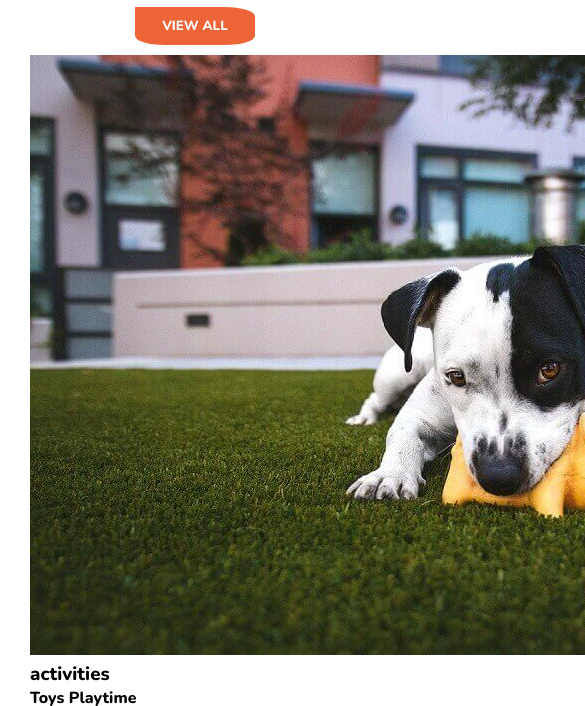
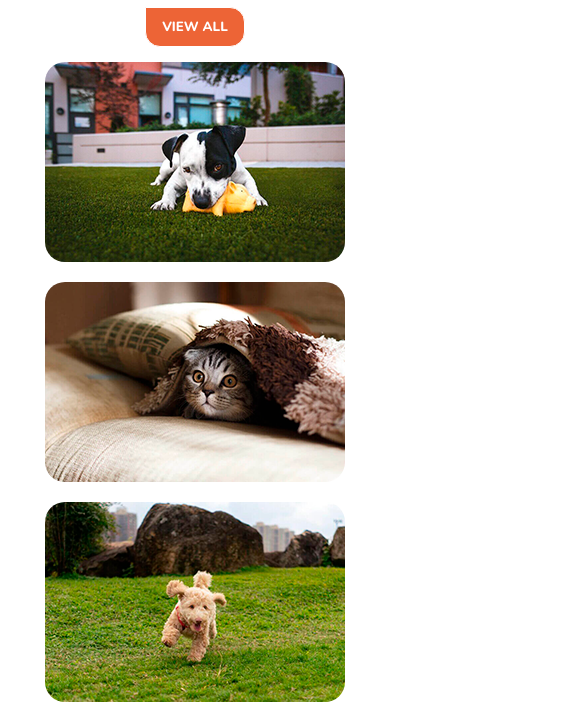
Before and after one commit to Horosh97/202309-w4ch4-daniel-andreu, a plain HTML site: page index.html in a window 390 px wide. Shown: the part 157-863 px from the top of the page, 585 px wide, since content can reach past the window. Drawn offline with nearby package versions, Linux system fonts and the light colour scheme.

Commit message:
Change images to .webp format and add styles to the card

```diff
--- a/index.html
+++ b/index.html
@@ -21,21 +21,21 @@
     </div>
     <ul class="pet-activities__cards">
       <li class="pet-activities__card">
-        <img class="pet-activities__card-image" src="images/01.jpg" alt="dog bitting his toy">
+        <img class="pet-activities__card-image" src="images/01.webp" alt="dog bitting his toy">
         <div class="pet-activities__card-texts">
           <h3 class="pet-activities__card-type">activities</h3>
           <h4 class="pet-activities__card-title">Toys Playtime</h4>
         </div>
       </li>
       <li class="pet-activities__card">
-        <img class="pet-activities__card-image" src="images/02.jpg" alt="cat under a carpet">
+        <img class="pet-activities__card-image" src="images/02.webp" alt="cat under a carpet">
         <div class="pet-activities__card-texts">
           <h3 class="pet-activities__card-type">activities</h3>
           <h4 class="pet-activities__card-title">Active Rest</h4>
         </div>
       </li>
       <li class="pet-activities__card">
-        <img class="pet-activities__card-image" src="images/01.jpg" alt="dog running in the park">
+        <img class="pet-activities__card-image" src="images/03.webp" alt="dog running in the park">
         <div class="pet-activities__card-texts">
           <h3 class="pet-activities__card-type">activities</h3>
           <h4 class="pet-activities__card-title">Game Walks</h4>
--- a/style/style.css
+++ b/style/style.css
@@ -53,6 +53,7 @@ a {
 }
 
 .pet-activities__header {
+  margin-bottom: 5px;
   display: flex;
   flex-wrap: wrap;
   justify-content: space-between;
@@ -68,14 +69,48 @@ a {
 .button {
   margin: 10px 0px;
   padding: 10px;
-  width: 120px;
+  width: 100px;
   font-family: inherit;
   font-weight: bold;
   text-transform: uppercase;
   color: var(--light-color);
-  border: 0px solid var(--main-color);
+  border: 1px solid var(--light-color);
   background-color: var(--main-color);
-  border-radius: 0% 25% 25% 25%;
+  border-radius: 0 15px 15px 15px;
+}
+
+.button:hover {
+  background-color: var(--light-color);
+  border: solid 1px var(--main-color);
+  color: var(--main-color);
+  cursor: pointer;
+}
+
+.pet-activities__cards {
+  display: flex;
+  gap: 20px;
+  flex-direction: row;
+  justify-content: space-between;
+}
+
+.pet-activities__card {
+}
+
+.pet-activities__card-image {
+  border-radius: 20px 20px 20px 20px;
+  object-fit: cover;
+  width: 250px;
+  height: 300px;
+}
+
+.pet-activities__card-texts {
+  visibility: hidden;
+}
+
+.pet-activities__card-type {
+}
+
+.pet-activities__card-title {
 }
 
 @media screen and (max-width: 780px) {
@@ -93,4 +128,21 @@ a {
     text-align: center;
     width: 100%;
   }
+
+  .pet-activities__cards {
+    display: flex;
+    gap: 20px;
+    flex-direction: column;
+    align-items: center;
+  }
+
+  .pet-activities__card {
+    width: 300px;
+    height: 200px;
+  }
+
+  .pet-activities__card-image {
+    width: 300px;
+    height: 200px;
+  }
 }
```
Also changed, not shown: images/01.jpg (deleted), images/01.webp (added), images/02.jpg (deleted), images/02.webp (added), images/03.jpg (deleted), images/03.webp (added).
